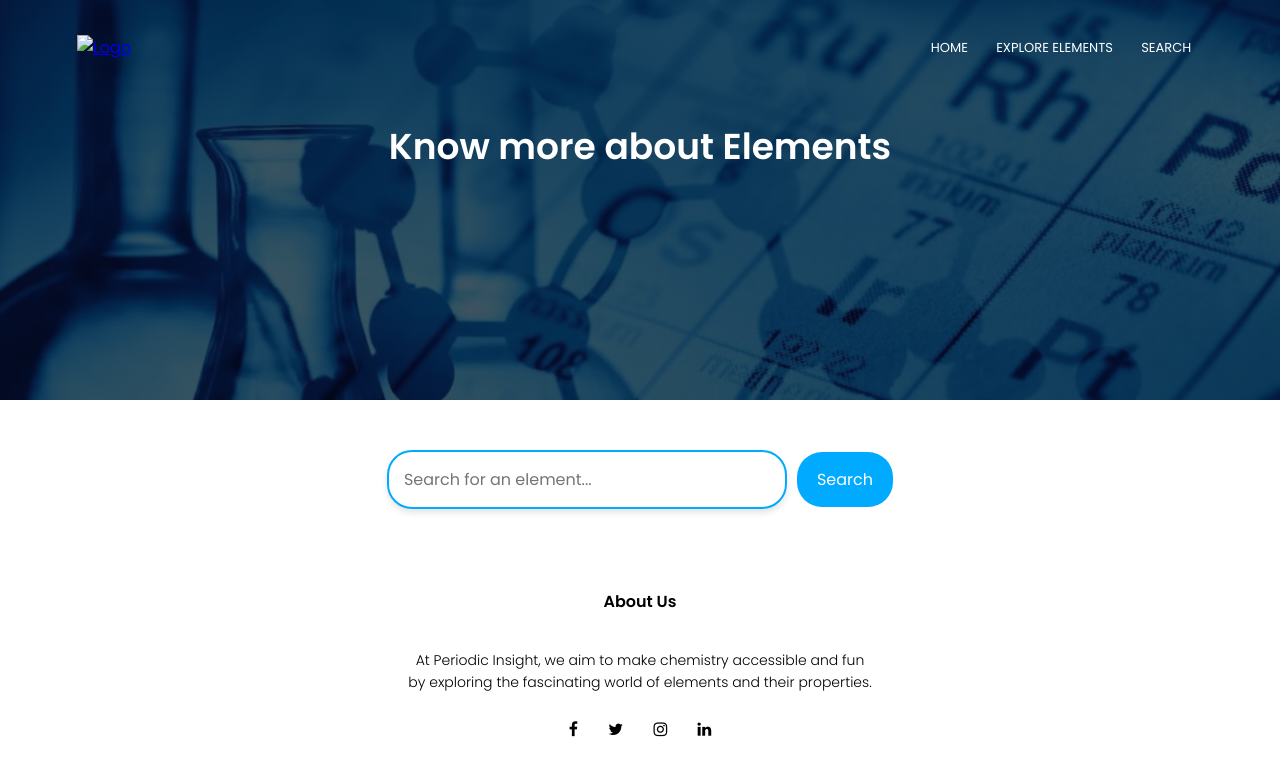
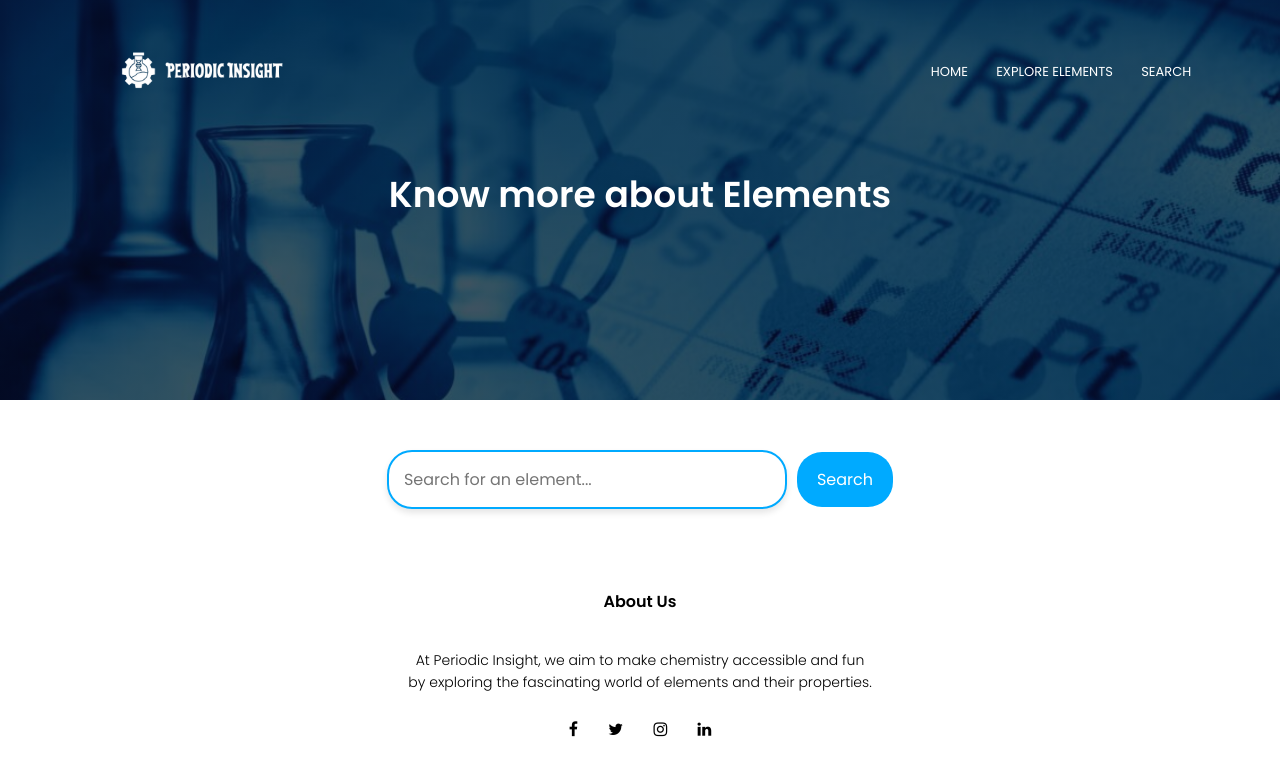
Before and after one commit to Mich-glitch07/Periodic-Insight, a plain HTML site: page Search.html in a window 1280 px wide. Drawn offline with Linux system fonts and the light colour scheme.

Commit message:
Update Search.html

```diff
--- a/Search.html
+++ b/Search.html
@@ -12,7 +12,7 @@
 <body>
 <section class="sub-header">
     <nav>
-        <a href="index.html"><img src="images/logo.png" alt="Logo"></a>
+        <a href="index.html"><img src="logo.png" alt="Logo"></a>
         <div class="nav-links" id="navLinks">
             <i class="fa fa-times" onclick="hideMenu()"></i>
             <ul>
```
